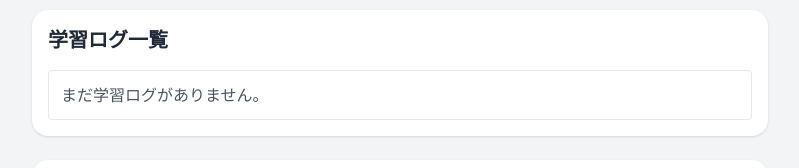
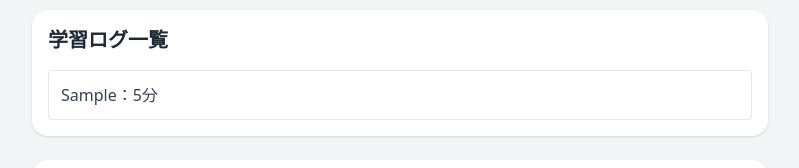
Before and after one commit to IshigakiAya/study-log-with-dogs, a website: page src/index.html in a window 1280 px wide. Both pictures are taken after typing "Sample", "5" into the empty fields and a click on the button "登録する". Shown: the part 526-694 px from the top of the page, without its empty margins (240-1039 px from the left). Drawn offline with nearby package versions, Linux system fonts and the light colour scheme; files that its build step writes are made by us from their sources.

Commit message:
Show study log list feature #5

```diff
--- a/src/index.html
+++ b/src/index.html
@@ -36,11 +36,7 @@
         <section class="mb-6 rounded-2xl bg-white p-4 shadow">
             <h2 class="mb-4 text-xl font-bold text-gray-800">学習ログ一覧</h2>
 
-            <ul class="space-y-2">
-                <li class="rounded border border-gray-200 p-3 text-gray-600">
-                    まだ学習ログがありません。
-                </li>
-            </ul>
+            <ul id="study-log-list" class="space-y-2"></ul>
         </section>
 
         <section class="mb-6 rounded-2xl bg-white p-4 shadow">
--- a/src/main.js
+++ b/src/main.js
@@ -1,8 +1,40 @@
 const studyForm = document.getElementById('study-form');
 const studyTitleInput = document.getElementById('study-title');
 const studyTimeInput = document.getElementById('study-time');
+const studyLogList = document.getElementById('study-log-list');
 
 const studyLogs = [];
+
+function showEmptyMessage() {
+    const emptyMessage = document.createElement('li');
+
+    emptyMessage.textContent = 'まだ学習ログがありません。';
+
+    emptyMessage.className = 'rounded border border-gray-200 p-3 text-gray-600';
+
+    studyLogList.appendChild(emptyMessage);
+}
+
+function renderStudyLogs() {
+    studyLogList.innerHTML = '';
+
+    if (studyLogs.length === 0) {
+        showEmptyMessage();
+        return;
+    }
+
+    studyLogs.forEach(function (studyLog) {
+        const studyLogItem = document.createElement('li');
+
+        studyLogItem.textContent = studyLog.title + '：' + studyLog.time + '分';
+
+        studyLogItem.className = 'rounded border border-gray-200 p-3 text-gray-700';
+
+        studyLogList.appendChild(studyLogItem);
+    });
+}
+
+renderStudyLogs();
 
 studyForm.addEventListener('submit', function(event) {
     event.preventDefault();
@@ -17,7 +49,7 @@ studyForm.addEventListener('submit', function(event) {
 
     studyLogs.push(studyLog);
 
-    console.log(studyLogs);
+    renderStudyLogs();
 
     studyTitleInput.value = '';
     studyTimeInput.value = '';
```
